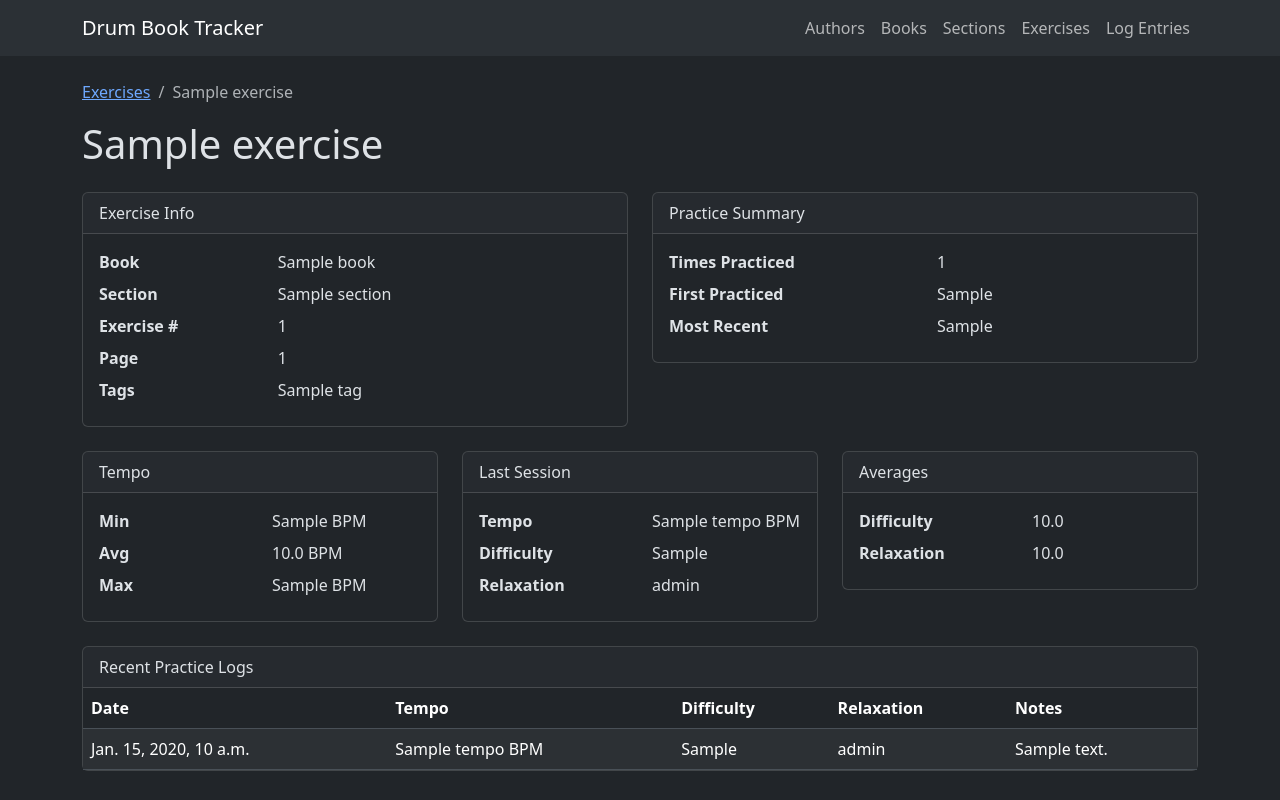
After one commit to mitch-jensen/drum_book_tracker, a Django app: template src/book_tracker/templates/book_tracker/exercise_detail.html in a window 1280 px wide. The commit adds this page. Run offline with Django 5.2, Linux system fonts and the light colour scheme; the template is opened without the code that fills it: most values are stand-ins (such as "Sample title", 1, 10 or a date in 2020).

Commit message:
add exercise stats page

```diff
--- /dev/null
+++ b/src/book_tracker/templates/book_tracker/exercise_detail.html
@@ -0,0 +1,136 @@
+{% extends "base.html" %}
+
+{% block title %}{{ exercise.title }} - Drum Book Tracker{% endblock %}
+
+{% block content %}
+<nav aria-label="breadcrumb">
+    <ol class="breadcrumb">
+        <li class="breadcrumb-item"><a href="{% url 'exercise-list' %}">Exercises</a></li>
+        <li class="breadcrumb-item active" aria-current="page">{{ exercise.title }}</li>
+    </ol>
+</nav>
+
+<h1 class="mb-4">{{ exercise.title }}</h1>
+
+<div class="row mb-4">
+    <div class="col-md-6">
+        <div class="card">
+            <div class="card-header">Exercise Info</div>
+            <div class="card-body">
+                <dl class="row mb-0">
+                    <dt class="col-sm-4">Book</dt>
+                    <dd class="col-sm-8">{{ exercise.section.book.title }}</dd>
+                    <dt class="col-sm-4">Section</dt>
+                    <dd class="col-sm-8">{{ exercise.section.title }}</dd>
+                    <dt class="col-sm-4">Exercise #</dt>
+                    <dd class="col-sm-8">{{ exercise.exercise_number }}</dd>
+                    <dt class="col-sm-4">Page</dt>
+                    <dd class="col-sm-8">{{ exercise.page_number|default:"—" }}</dd>
+                    <dt class="col-sm-4">Tags</dt>
+                    <dd class="col-sm-8">{{ exercise.tags.all|join:", "|default:"—" }}</dd>
+                </dl>
+            </div>
+        </div>
+    </div>
+
+    <div class="col-md-6">
+        <div class="card">
+            <div class="card-header">Practice Summary</div>
+            <div class="card-body">
+                {% if stats.practice_count %}
+                <dl class="row mb-0">
+                    <dt class="col-sm-6">Times Practiced</dt>
+                    <dd class="col-sm-6">{{ stats.practice_count }}</dd>
+                    <dt class="col-sm-6">First Practiced</dt>
+                    <dd class="col-sm-6">{{ stats.first_practiced }}</dd>
+                    <dt class="col-sm-6">Most Recent</dt>
+                    <dd class="col-sm-6">{{ stats.most_recent_practice }}</dd>
+                </dl>
+                {% else %}
+                <p class="text-muted mb-0">No practice logs yet.</p>
+                {% endif %}
+            </div>
+        </div>
+    </div>
+</div>
+
+{% if stats.practice_count %}
+<div class="row mb-4">
+    <div class="col-md-4">
+        <div class="card">
+            <div class="card-header">Tempo</div>
+            <div class="card-body">
+                <dl class="row mb-0">
+                    <dt class="col-sm-6">Min</dt>
+                    <dd class="col-sm-6">{{ stats.min_tempo }} BPM</dd>
+                    <dt class="col-sm-6">Avg</dt>
+                    <dd class="col-sm-6">{{ stats.avg_tempo|floatformat:1 }} BPM</dd>
+                    <dt class="col-sm-6">Max</dt>
+                    <dd class="col-sm-6">{{ stats.max_tempo }} BPM</dd>
+                </dl>
+            </div>
+        </div>
+    </div>
+
+    <div class="col-md-4">
+        <div class="card">
+            <div class="card-header">Last Session</div>
+            <div class="card-body">
+                {% if last_log %}
+                <dl class="row mb-0">
+                    <dt class="col-sm-6">Tempo</dt>
+                    <dd class="col-sm-6">{{ last_log.tempo }} BPM</dd>
+                    <dt class="col-sm-6">Difficulty</dt>
+                    <dd class="col-sm-6">{{ last_log.get_difficulty_display }}</dd>
+                    <dt class="col-sm-6">Relaxation</dt>
+                    <dd class="col-sm-6">{{ last_log.get_relaxation_level_display }}</dd>
+                </dl>
+                {% endif %}
+            </div>
+        </div>
+    </div>
+
+    <div class="col-md-4">
+        <div class="card">
+            <div class="card-header">Averages</div>
+            <div class="card-body">
+                <dl class="row mb-0">
+                    <dt class="col-sm-6">Difficulty</dt>
+                    <dd class="col-sm-6">{{ stats.avg_difficulty|floatformat:1|default:"—" }}</dd>
+                    <dt class="col-sm-6">Relaxation</dt>
+                    <dd class="col-sm-6">{{ stats.avg_relaxation|floatformat:1|default:"—" }}</dd>
+                </dl>
+            </div>
+        </div>
+    </div>
+</div>
+
+<div class="card">
+    <div class="card-header">Recent Practice Logs</div>
+    <div class="card-body p-0">
+        <table class="table table-striped mb-0">
+            <thead>
+                <tr>
+                    <th>Date</th>
+                    <th>Tempo</th>
+                    <th>Difficulty</th>
+                    <th>Relaxation</th>
+                    <th>Notes</th>
+                </tr>
+            </thead>
+            <tbody>
+                {% for log in recent_logs %}
+                <tr>
+                    <td>{{ log.practiced_on }}</td>
+                    <td>{{ log.tempo }} BPM</td>
+                    <td>{{ log.get_difficulty_display }}</td>
+                    <td>{{ log.get_relaxation_level_display }}</td>
+                    <td>{{ log.notes|truncatewords:15|default:"—" }}</td>
+                </tr>
+                {% endfor %}
+            </tbody>
+        </table>
+    </div>
+</div>
+{% endif %}
+{% endblock %}
--- a/src/book_tracker/templates/book_tracker/exercises.html
+++ b/src/book_tracker/templates/book_tracker/exercises.html
@@ -29,6 +29,7 @@
                 <td>{{ exercise.page_number|default:"—" }}</td>
                 <td>{{ exercise.tags.all|join:", "|default:"—" }}</td>
                 <td class="text-end">
+                    <a class="btn btn-sm btn-outline-info" href="{% url 'exercise-detail' exercise.id %}">View</a>
                     <button class="btn btn-sm btn-outline-primary" hx-get="{% url 'exercise-edit' exercise.id %}"
                         hx-target="#exercise-{{ exercise.id }}" hx-swap="outerHTML">Edit</button>
                 </td>
--- a/src/book_tracker/urls.py
+++ b/src/book_tracker/urls.py
@@ -21,6 +21,7 @@ urlpatterns = [
     path("exercises/", views.exercise_list, name="exercise-list"),
     path("exercises/create/", views.exercise_create, name="exercise-create"),
     path("exercises/<str:pk>/", views.exercise_row, name="exercise-row"),
+    path("exercises/<str:pk>/detail/", views.exercise_detail, name="exercise-detail"),
     path("exercises/<str:pk>/edit/", views.exercise_edit, name="exercise-edit"),
     path("exercises/<str:pk>/update/", views.exercise_update, name="exercise-update"),
     path("logs/", views.practice_log_list, name="log-list"),
```
Also changed, not shown: src/book_tracker/models.py (+20 -0 lines), src/book_tracker/templates/book_tracker/exercise_edit_row.html (+2 -5 lines), src/book_tracker/views.py (+26 -0 lines).
